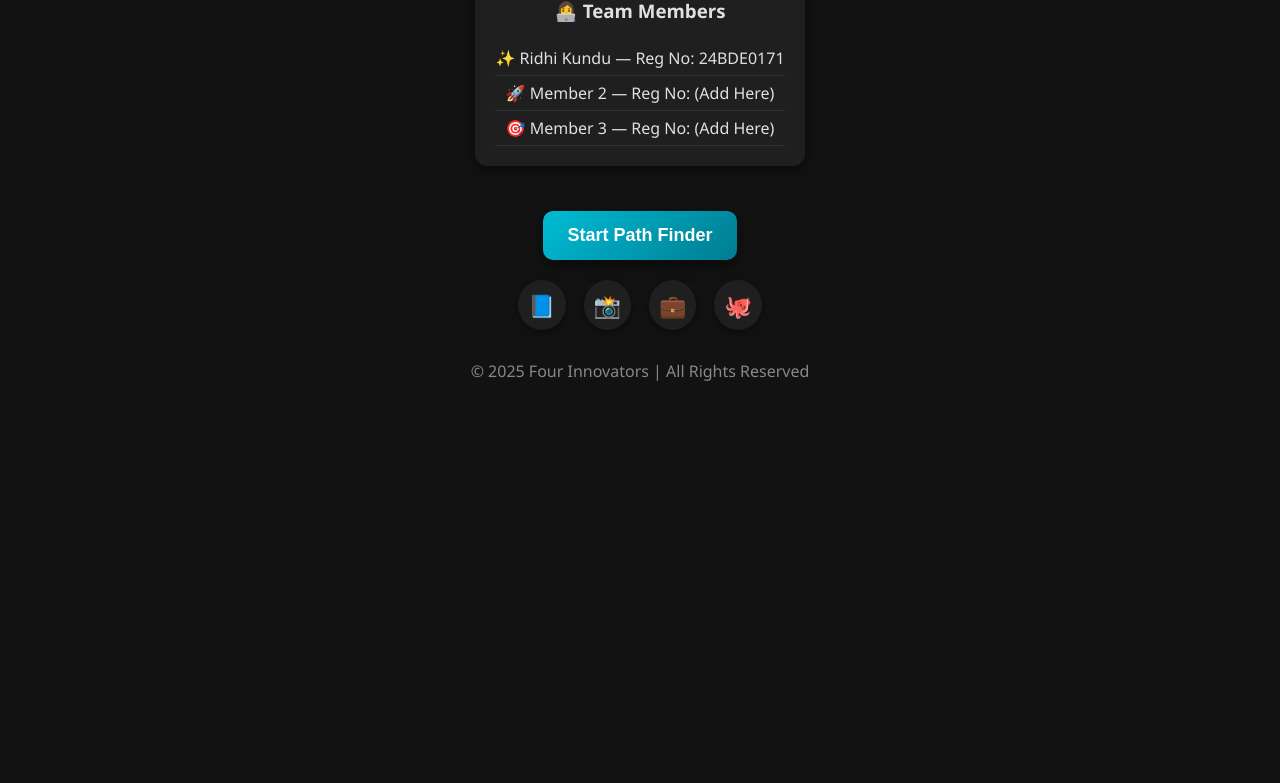
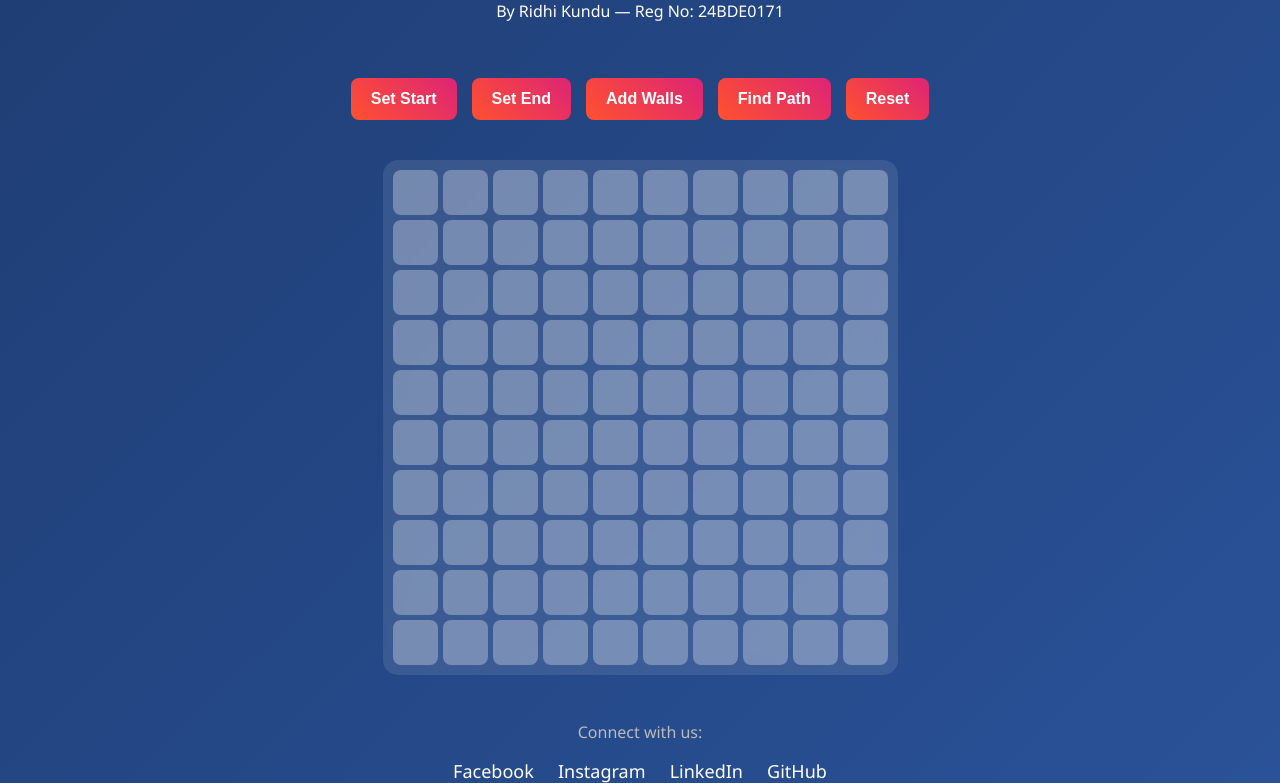
Before and after one commit to kunduridhi/shortest-path-finder, a website: page index.html in a window 1280 px wide. Shown: the part 199-982 px from the top of the page. Before the commit the page ends 800 px from the top, so only its background shows below. Drawn offline with Linux system fonts and the light colour scheme.

Commit message:
Update index.html

```diff
--- a/index.html
+++ b/index.html
@@ -3,150 +3,141 @@
 <head>
   <meta charset="UTF-8">
   <meta name="viewport" content="width=device-width, initial-scale=1.0">
-  <title>Four Innovators - Shortest Path Finder</title>
+  <title>Shortest Path Finder Project</title>
   <style>
     body {
-      font-family: "Segoe UI", sans-serif;
+      font-family: 'Segoe UI', Tahoma, Geneva, Verdana, sans-serif;
+      background: linear-gradient(135deg, #1e3c72, #2a5298);
+      color: #fff;
       margin: 0;
-      min-height: 100vh;
-      background: #121212; /* Dark professional background */
-      color: #e0e0e0;
+      padding: 0;
       display: flex;
       flex-direction: column;
       align-items: center;
+      justify-content: center;
+      min-height: 100vh;
     }
 
-    h1 { font-size: 2.5rem; margin: 20px 0; color: #00bcd4; }
-    h2 { margin: 10px 0 20px; color: #80deea; }
-
-    .section { width: 100%; display: flex; flex-direction: column; align-items: center; }
-    .hidden { display: none; }
-
-    .team {
-      background: #1f1f1f;
-      padding: 20px;
-      border-radius: 12px;
-      margin-bottom: 25px;
+    header {
       text-align: center;
-      box-shadow: 0 4px 12px rgba(0,0,0,0.5);
+      margin-bottom: 20px;
     }
 
-    .team ul { list-style: none; padding: 0; margin: 0; }
-    .team li { padding: 6px 0; font-size: 16px; border-bottom: 1px solid #333; }
+    header img {
+      width: 150px;
+      margin-bottom: 10px;
+    }
 
-    .btn {
-      padding: 14px 24px;
-      margin-top: 20px;
-      background: linear-gradient(135deg, #00bcd4, #007c91);
+    h1 {
+      font-size: 2.5rem;
+      margin: 0;
+      text-shadow: 2px 2px 8px rgba(0, 0, 0, 0.5);
+    }
+
+    .controls {
+      display: flex;
+      gap: 15px;
+      margin: 20px 0;
+    }
+
+    button {
+      padding: 12px 20px;
       border: none;
-      border-radius: 10px;
+      border-radius: 8px;
+      background: linear-gradient(45deg, #ff512f, #dd2476);
       color: #fff;
-      font-size: 18px;
+      font-size: 16px;
       font-weight: bold;
       cursor: pointer;
-      transition: all 0.3s ease;
-      box-shadow: 0 5px 15px rgba(0,0,0,0.5);
+      transition: transform 0.2s ease-in-out;
     }
-    .btn:hover { transform: scale(1.08); background: linear-gradient(135deg, #007c91, #00bcd4); }
 
-    .social-icons { margin-top: 20px; display: flex; gap: 18px; justify-content: center; }
-    .social-icons a {
-      font-size: 22px;
-      text-decoration: none;
-      color: #00bcd4;
-      background: #1f1f1f;
-      padding: 10px;
-      border-radius: 50%;
-      transition: 0.3s;
-      box-shadow: 0 3px 8px rgba(0,0,0,0.4);
+    button:hover {
+      transform: scale(1.05);
     }
-    .social-icons a:hover { background: #007c91; transform: scale(1.2); color: #fff; }
 
-    /* Path Finder Styles */
-    .controls { margin: 15px 0; display: flex; gap: 12px; flex-wrap: wrap; justify-content: center; }
     .grid {
       display: grid;
       grid-template-columns: repeat(10, 45px);
       grid-template-rows: repeat(10, 45px);
-      gap: 4px;
+      gap: 5px;
       margin-top: 20px;
-      padding: 15px;
-      background: #1f1f1f;
+      background: rgba(255, 255, 255, 0.1);
+      padding: 10px;
       border-radius: 15px;
-      box-shadow: 0 6px 12px rgba(0, 0, 0, 0.5);
+      backdrop-filter: blur(10px);
     }
-    .cell { width: 45px; height: 45px; background: #2c2c2c; border-radius: 8px; cursor: pointer; transition: background 0.3s, transform 0.2s; }
-    .cell:hover { transform: scale(1.05); background: #3a3a3a; }
-    .cell.start { background: #00bcd4 !important; }
-    .cell.end { background: #ff5722 !important; }
-    .cell.path { background: #4caf50 !important; }
-    .cell.wall { background: #555 !important; }
 
-    footer { margin-top: 30px; text-align: center; color: #888; }
-    @media (max-width: 600px) {
-      .grid { grid-template-columns: repeat(10, 32px); grid-template-rows: repeat(10, 32px); padding: 10px; }
-      .cell { width: 32px; height: 32px; }
+    .cell {
+      width: 45px;
+      height: 45px;
+      background: rgba(255, 255, 255, 0.3);
+      border-radius: 8px;
+      cursor: pointer;
+      transition: background 0.3s, transform 0.2s;
+    }
+
+    .cell:hover {
+      transform: scale(1.05);
+      background: rgba(255, 255, 255, 0.6);
+    }
+
+    .cell.start { background: #4caf50; }
+    .cell.end { background: #f44336; }
+    .cell.path { background: #2196f3; }
+    .cell.wall { background: #212121; }
+
+    footer {
+      margin-top: 30px;
+      text-align: center;
+      color: #bbb;
+    }
+
+    footer a {
+      color: #fff;
+      text-decoration: none;
+      font-size: 18px;
+      margin: 0 10px;
+    }
+
+    footer a:hover {
+      color: #ff512f;
     }
   </style>
 </head>
 <body>
 
-  <!-- Landing Section -->
-  <div id="landing" class="section">
-    <h1>🚀 Four Innovators</h1>
-    <h2>Shortest Path Finder Project</h2>
+  <header>
+    <img src="https://seeklogo.com/images/V/VIT-logo-622717E8A7-seeklogo.com.png" alt="VIT Vellore Logo">
+    <h1>Shortest Path Finder</h1>
+    <p>By Ridhi Kundu — Reg No: 24BDE0171</p>
+  </header>
 
-    <div class="team">
-      <h3>👩‍💻 Team Members</h3>
-      <ul>
-        <li>✨ Ridhi Kundu — Reg No: 24BDE0171</li>
-        <li>🚀 Member 2 — Reg No: (Add Here)</li>
-        <li>🎯 Member 3 — Reg No: (Add Here)</li>
-      </ul>
-    </div>
-
-    <button class="btn" onclick="showPathFinder()">Start Path Finder</button>
-
-    <div class="social-icons">
-      <a href="https://facebook.com" target="_blank">📘</a>
-      <a href="https://instagram.com" target="_blank">📸</a>
-      <a href="https://linkedin.com" target="_blank">💼</a>
-      <a href="https://github.com" target="_blank">🐙</a>
-    </div>
-  </div>
-
-  <!-- Path Finder Section -->
-  <div id="pathfinder" class="section hidden">
   <div class="controls">
     <button onclick="setMode('start')">Set Start</button>
     <button onclick="setMode('end')">Set End</button>
     <button onclick="setMode('wall')">Add Walls</button>
     <button onclick="findPath()">Find Path</button>
     <button onclick="resetGrid()">Reset</button>
-      <button onclick="backToLanding()">Back</button>
   </div>
 
   <div class="grid" id="grid"></div>
-  </div>
 
-  <footer>© 2025 Four Innovators | All Rights Reserved</footer>
+  <footer>
+    <p>Connect with us:</p>
+    <a href="https://facebook.com/vitvellore" target="_blank">Facebook</a>
+    <a href="https://instagram.com/vitvellore" target="_blank">Instagram</a>
+    <a href="https://linkedin.com/school/vitvellore" target="_blank">LinkedIn</a>
+    <a href="https://github.com/vitvellore" target="_blank">GitHub</a>
+  </footer>
 
   <script>
-    function showPathFinder() {
-      document.getElementById("landing").classList.add("hidden");
-      document.getElementById("pathfinder").classList.remove("hidden");
-    }
-    function backToLanding() {
-      document.getElementById("pathfinder").classList.add("hidden");
-      document.getElementById("landing").classList.remove("hidden");
-    }
-
-    // Grid Setup
     const gridEl = document.getElementById("grid");
     const rows = 10, cols = 10;
     let mode = "start", start = null, end = null;
     let cells = [];
 
+    // Initialize grid
     for (let r = 0; r < rows; r++) {
       cells[r] = [];
       for (let c = 0; c < cols; c++) {
@@ -160,41 +151,59 @@
       }
     }
 
-    function setMode(m) { mode = m; }
+    function setMode(m) {
+      mode = m;
+    }
+
     function handleCellClick(r, c) {
       const cell = cells[r][c];
+
       if (mode === "start") {
         if (start) start.classList.remove("start");
         start = cell;
         start.classList.remove("wall");
         start.classList.add("start");
-      } else if (mode === "end") {
+      }
+      else if (mode === "end") {
         if (end) end.classList.remove("end");
         end = cell;
         end.classList.remove("wall");
         end.classList.add("end");
-      } else if (mode === "wall") {
-        if (cell !== start && cell !== end) cell.classList.toggle("wall");
+      }
+      else if (mode === "wall") {
+        if (cell !== start && cell !== end) {
+          cell.classList.toggle("wall");
+        }
       }
     }
 
     function findPath() {
-      if (!start || !end) return alert("Set both start and end points first!");
+      if (!start || !end) {
+        alert("Set both start and end points first!");
+        return;
+      }
+
       document.querySelectorAll(".path").forEach(cell => cell.classList.remove("path"));
+
       const startPos = [parseInt(start.dataset.row), parseInt(start.dataset.col)];
       const endPos = [parseInt(end.dataset.row), parseInt(end.dataset.col)];
+
       const queue = [[...startPos, []]];
       const visited = new Set();
       visited.add(startPos.toString());
 
       while (queue.length > 0) {
         const [r, c, path] = queue.shift();
+
         if (r === endPos[0] && c === endPos[1]) {
           path.forEach(([pr, pc]) => {
-            if (cells[pr][pc] !== start && cells[pr][pc] !== end) cells[pr][pc].classList.add("path");
+            if (cells[pr][pc] !== start && cells[pr][pc] !== end) {
+              cells[pr][pc].classList.add("path");
+            }
           });
           return;
         }
+
         const directions = [[1,0],[-1,0],[0,1],[0,-1]];
         for (let [dr, dc] of directions) {
           const nr = r + dr, nc = c + dc;
@@ -209,13 +218,16 @@
           }
         }
       }
+
       alert("No path found!");
     }
 
     function resetGrid() {
       cells.flat().forEach(cell => cell.className = "cell");
-      start = null; end = null;
+      start = null;
+      end = null;
     }
   </script>
+
 </body>
 </html>
```
Lines whose indentation alone changed are shown as unchanged.
